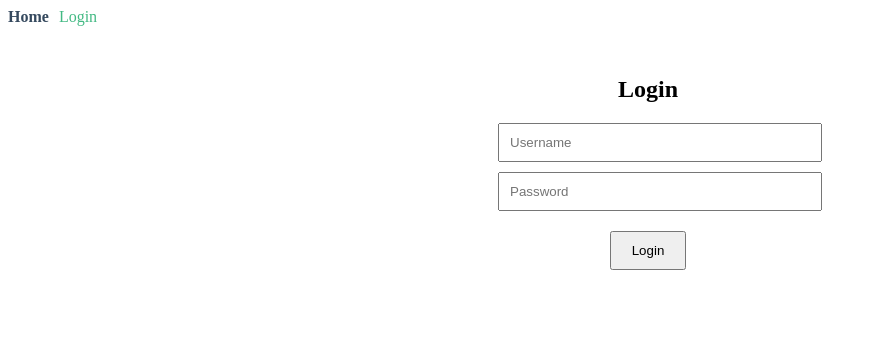
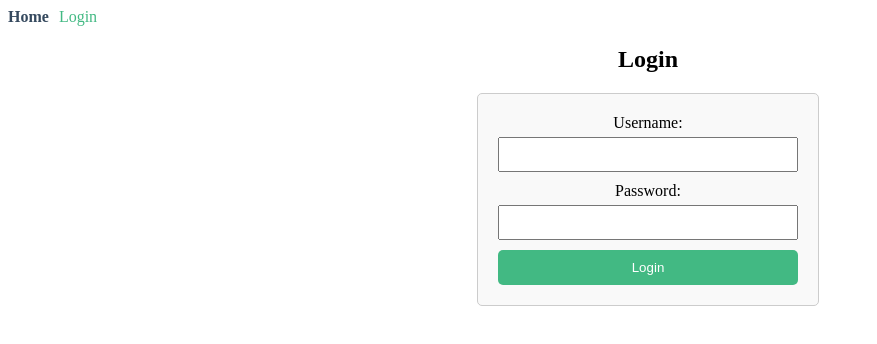
Before and after one commit to alenmiskovic/frontend_wa, a Vue app: page / in a window 1280 px wide. Shown: the top 344 px of the page, without its empty margins (0-877 px from the left). Built offline with nearby package versions, Linux system fonts and the light colour scheme.

Commit message:
frontend update

```diff
--- a/src/components/Login.vue
+++ b/src/components/Login.vue
@@ -1,19 +1,18 @@
 <template>
-  <div class="login">
+  <div>
     <h2>Login</h2>
-    <form @submit.prevent="handleSubmit">
-      <input
-        type="text"
-        v-model="username"
-        placeholder="Username"
-      />
-      <input
-        type="password"
-        v-model="password"
-        placeholder="Password"
-      />
+    <form @submit.prevent="login">
+      <div>
+        <label for="username">Username:</label>
+        <input type="text" v-model="username" id="username" required>
+      </div>
+      <div>
+        <label for="password">Password:</label>
+        <input type="password" v-model="password" id="password" required>
+      </div>
       <button type="submit">Login</button>
     </form>
+    <p v-if="error">{{ error }}</p>
   </div>
 </template>
 
@@ -22,31 +21,39 @@ export default {
   data() {
     return {
       username: '',
-      password: ''
+      password: '',
+      error: null
     };
   },
   methods: {
-    async handleSubmit() {
-      console.log('Submitting login form');
+    async login() {
+      this.error = null;
       try {
         const response = await fetch('http://localhost:3001/api/auth/login', {
           method: 'POST',
           headers: {
-            'Content-Type': 'application/json'
+            'Content-Type': 'application/json',
           },
-          body: JSON.stringify({ username: this.username, password: this.password })
+          body: JSON.stringify({
+            username: this.username,
+            password: this.password,
+          }),
         });
 
         const data = await response.json();
-        console.log('Response:', data);
         if (response.ok) {
-          this.$emit('login', data.token);
+          // Pohranjivanje tokena u localStorage
+          localStorage.setItem('token', data.token);
+          console.log('Login successful:', data);
+          // Preusmjeravanje na drugu stranicu nakon prijave
+          this.$router.push('/message');
         } else {
-          alert(data.error || 'Login failed');
+          console.error('Login failed:', data);
+          this.error = 'Login failed: ' + data.error;
         }
       } catch (error) {
         console.error('Error during login:', error);
-        alert('Login failed');
+        this.error = 'Login failed: An error occurred';
       }
     }
   }
@@ -54,22 +61,41 @@ export default {
 </script>
 
 <style scoped>
-.login {
-  width: 300px;
-  margin: 50px auto;
+/* Stilovi za stranicu prijave */
+form {
+  max-width: 300px;
+  margin: 0 auto;
+  padding: 20px;
+  border: 1px solid #ccc;
+  border-radius: 5px;
+  background-color: #f9f9f9;
+}
+form div {
+  margin-bottom: 10px;
+}
+form label {
+  display: block;
+  margin-bottom: 5px;
+}
+form input {
+  width: 100%;
+  padding: 8px;
+  box-sizing: border-box;
+}
+button {
+  width: 100%;
+  padding: 10px;
+  background-color: #42b983;
+  color: white;
+  border: none;
+  border-radius: 5px;
+  cursor: pointer;
+}
+button:hover {
+  background-color: #35495e;
+}
+p {
+  color: red;
   text-align: center;
 }
-
-input {
-  display: block;
-  margin: 10px auto;
-  padding: 10px;
-  width: 100%;
-}
-
-button {
-  margin: 10px;
-  padding: 10px 20px;
-  cursor: pointer;
-}
 </style>
--- a/src/router/index.js
+++ b/src/router/index.js
@@ -1,7 +1,8 @@
 import Vue from 'vue';
 import Router from 'vue-router';
-import Home from '../views/Home.vue';
-import Login from '../components/Login.vue';
+import Home from '@/views/Home.vue';
+import Login from '@/components/Login.vue';
+import Message from '@/components/Message.vue'; // Dodavanje Message.vue komponente
 
 Vue.use(Router);
 
@@ -10,14 +11,20 @@ export default new Router({
   routes: [
     {
       path: '/',
-      name: 'home',
-      component: Home
+      name: 'Home',
+      component: Home,
+      meta: { requiresAuth: true } // Ruta zahtijeva autentifikaciju
     },
     {
       path: '/login',
-      name: 'login',
+      name: 'Login',
       component: Login
     },
-    // Dodajte dodatne rute ovdje ako je potrebno
+    {
+      path: '/message',
+      name: 'Message',
+      component: Message,
+      meta: { requiresAuth: true } // Ruta zahtijeva autentifikaciju
+    }
   ]
 });
```
